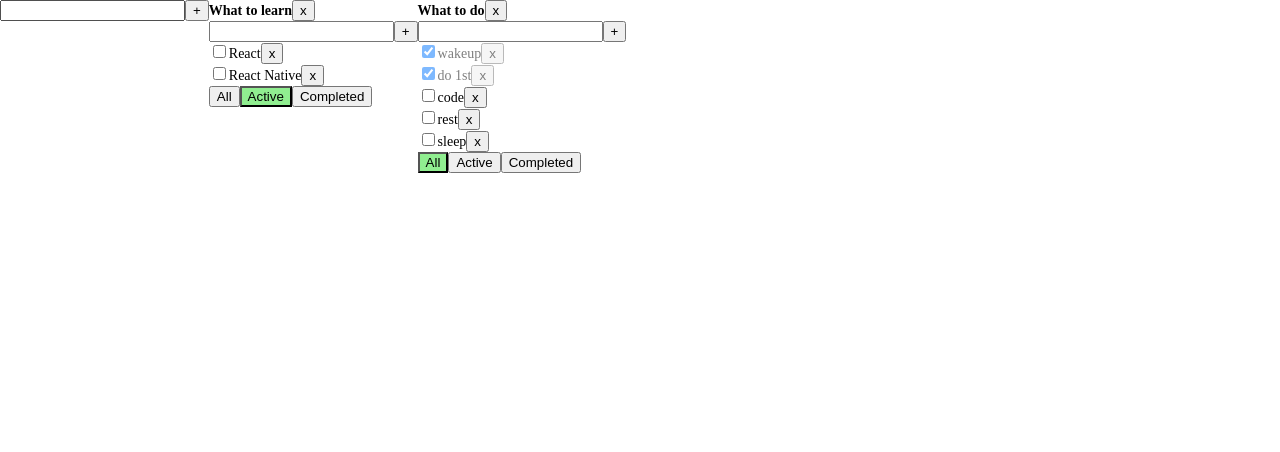
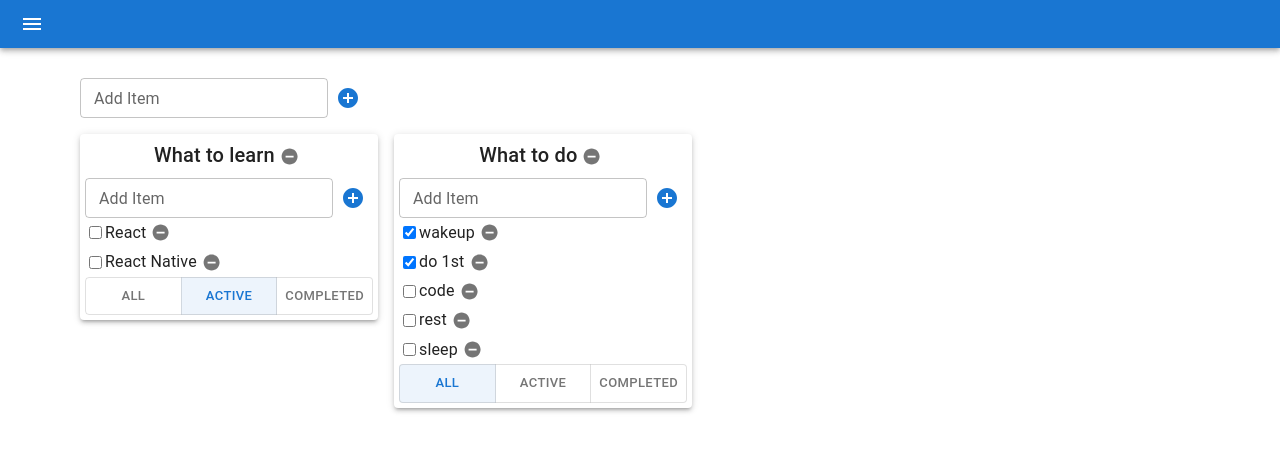
Before and after one commit to gqtpe/trello, a React (Create React App) app: page / in a window 1280 px wide. Shown: the top 452 px of the page. Built offline with nearby package versions, Linux system fonts and the light colour scheme.

Commit message:
todolist v07(new components):     --material ui

```diff
--- a/package.json
+++ b/package.json
@@ -3,6 +3,11 @@
   "version": "0.1.0",
   "private": true,
   "dependencies": {
+    "@emotion/react": "^11.11.4",
+    "@emotion/styled": "^11.11.5",
+    "@fontsource/roboto": "^5.0.13",
+    "@mui/icons-material": "^5.15.19",
+    "@mui/material": "^5.15.19",
     "@testing-library/jest-dom": "^5.14.1",
     "@testing-library/react": "^13.0.0",
     "@testing-library/user-event": "^13.2.1",
--- a/src/App.scss
+++ b/src/App.scss
@@ -1,3 +1,2 @@
 .App{
-    display: flex;
 }
--- a/src/App.tsx
+++ b/src/App.tsx
@@ -2,7 +2,11 @@ import React, {useState} from 'react';
 import './App.scss';
 import {TaskType, TodoList} from "./components/TodoList/TodoList";
 import {v4} from "uuid";
+import {AppBar, Container, Drawer, IconButton, Toolbar, Typography} from "@mui/material";
+import MenuIcon from '@mui/icons-material/Menu';
 import {AddItemForm} from "./components/AddItemForm/AddItemForm";
+import Grid from "@mui/material/Grid/Grid";
+
 
 export type FilterTypeValuesType = "ACTIVE" | "ALL" | "COMPLETED"
 export type TodoListType = {
@@ -40,9 +44,9 @@ function App() {
         }
         setTodoLists([...todoLists])
     }
-    const changeTodoListTitle = (todoListID: string, title: string)=>{
-        let todoList = todoLists.find(t=>t.id === todoListID)
-        if(todoList){
+    const changeTodoListTitle = (todoListID: string, title: string) => {
+        let todoList = todoLists.find(t => t.id === todoListID)
+        if (todoList) {
             todoList.title = title
             setTodoLists([...todoLists])
         }
@@ -82,21 +86,40 @@ function App() {
     }
     const changeTaskTitle = (todoListID: string, taskID: string, title: string) => {
         let currTasks = tasks[todoListID]
-        let task = currTasks.find(t=>t.id === taskID)
-        if(task){
+        let task = currTasks.find(t => t.id === taskID)
+        if (task) {
             task.title = title
             setTasks({...tasks})
         }
 
     }
 
-
-    console.log(tasks)
-
-
     return (
         <div className="App">
-            <AddItemForm addItem={addTodoList}/>
+            <AppBar position={'static'} sx={{mb: '30px'}}>
+                <Toolbar variant={"dense"}>
+                    <IconButton
+                        color="inherit"
+                        aria-label="open drawer"
+                        onClick={() => alert('open')}
+                        edge="start"
+                        sx={{mr: 2}}
+                    >
+                        <MenuIcon/>
+                    </IconButton>
+                </Toolbar>
+            </AppBar>
+            <Drawer
+                variant="persistent"
+                anchor="left"
+            >
+                <Typography>
+                    hello
+                </Typography>
+            </Drawer>
+            <Container>
+                <Grid container margin={2}><AddItemForm addItem={addTodoList}/></Grid>
+                <Grid container margin={2} direction="row" alignItems={'flex-start'} flexWrap={'wrap'} gap={2}>
                     {
                         todoLists.map((todoList) => {
                             let resultTasks = tasks[todoList.id]
@@ -124,6 +147,8 @@ function App() {
                             />
                         })
                     }
+                </Grid>
+            </Container>
         </div>
     );
 }
--- a/src/components/AddItemForm/AddItemForm.tsx
+++ b/src/components/AddItemForm/AddItemForm.tsx
@@ -1,5 +1,8 @@
 import React, {KeyboardEvent, useState} from "react";
-import styles from "../TodoList/TodoList.module.scss";
+import IconButton from "@mui/material/IconButton/IconButton";
+import AddCircleIcon from '@mui/icons-material/AddCircle';
+import TextField from "@mui/material/TextField/TextField";
+
 
 type AddItemFormPropsType = {
     addItem: (title: string) => void
@@ -7,39 +10,38 @@ type AddItemFormPropsType = {
 export const AddItemForm = ({addItem}: AddItemFormPropsType) => {
     let [title, setTitle] = useState<string>('');
     let [error, setError] = useState<string | null>(null)
-
     const addItemCallback = () => {
         if (title.trim() !== '') {
             addItem(title)
             setTitle('')
-
-        } else{
+        } else {
             setError('Title is required')
         }
-
-
     }
     const enterKeyPressHandler = (event: KeyboardEvent<HTMLInputElement>) => {
-
         if (event.key === 'Enter') {
             addItemCallback()
         }
     }
-    const changeItemHandler = (e: React.FormEvent<HTMLInputElement>) => {
+    const changeItemHandler = (e: React.ChangeEvent<HTMLInputElement>) => {
         if (error) {
             setError(null)
         }
         setTitle(e.currentTarget.value)
     }
     return <div>
-        <input
+        <TextField
+            label="Add Item"
+            variant={'outlined'}
+            value={title}
+            size={'small'}
+            error={!!error}
+            helperText={error}
             onChange={changeItemHandler}
-            type="text"
             onKeyUp={enterKeyPressHandler}
-            value={title}
-            className={error ? styles.error : ""}
         />
-        <button onClick={addItemCallback}>+</button>
-        {error && <div className={styles.errorMessage}>{error}</div>}
+        <IconButton onClick={addItemCallback} color={'primary'}>
+            <AddCircleIcon/>
+        </IconButton>
     </div>
 }
--- a/src/components/EditableSpan/EditableSpan.tsx
+++ b/src/components/EditableSpan/EditableSpan.tsx
@@ -1,24 +1,25 @@
+import TextField from '@mui/material/TextField/TextField';
 import React, {useState} from 'react';
 
 
 type PropsType = {
     value: string
-    setValue: (newTitle: string) =>void
+    setValue: (newTitle: string) => void
 }
-const EditableSpan = ({value,setValue}:PropsType) => {
+const EditableSpan = ({value, setValue}: PropsType) => {
     let [editMode, setEditMode] = useState<boolean>(false)
     let [title, setTitle] = useState<string>(value)
-    const activateEditMode = ()=>setEditMode(true)
-    const deactivateEditMode = ()=>{
+    const activateEditMode = () => setEditMode(true)
+    const deactivateEditMode = () => {
         setEditMode(false)
         setValue(title)
     }
-    const onChange = (e: React.ChangeEvent<HTMLInputElement>) =>{
+    const onChange = (e: React.ChangeEvent<HTMLInputElement>) => {
         setTitle(e.currentTarget.value)
     }
-    const enterHandler = (e: React.KeyboardEvent<HTMLDivElement>) =>{
-        if(e.key === 'Enter'){
-           deactivateEditMode()
+    const enterHandler = (e: React.KeyboardEvent<HTMLDivElement>) => {
+        if (e.key === 'Enter') {
+            deactivateEditMode()
         }
     }
 
@@ -26,15 +27,10 @@ const EditableSpan = ({value,setValue}:PropsType) => {
         deactivateEditMode()
 
     }
-    return editMode?
-        <input
-            value={title}
-            type="text"
-            onChange={onChange}
-            onKeyDown={enterHandler}
-            autoFocus={true}
-            onBlur={onBlurHandler}
-        />
+    return editMode ?
+        <TextField type="text" size={'small'} onKeyDown={enterHandler}
+                   autoFocus={true}
+                   onBlur={onBlurHandler} variant={'standard'} value={title} onChange={onChange}/>
         :
         <span onDoubleClick={activateEditMode}>{title}</span>
 };
--- /dev/null
+++ b/src/components/RemoveItem/RemoveItem.tsx
@@ -0,0 +1,21 @@
+import IconButton from "@mui/material/IconButton/IconButton";
+import RemoveCircleIcon from "@mui/icons-material/RemoveCircle";
+import React from "react";
+type RemoveItemPropsType = {
+    removeItem: () => void
+}
+export const RemoveItem = ({removeItem}: RemoveItemPropsType) => {
+    const svg = {
+        display: 'inline-block',
+        fontSize: '1.2rem',
+        transition: '0.3s',
+        ':hover': {
+            color: 'red',
+            transition: '0.3s'
+        }
+    }
+
+    return <IconButton size={"small"} onClick={removeItem}>
+        <RemoveCircleIcon fontSize={"inherit"} sx={svg}/>
+    </IconButton>
+}
--- a/src/components/TodoList/TodoList.module.scss
+++ b/src/components/TodoList/TodoList.module.scss
@@ -9,6 +9,22 @@
 .activeFilter {
   background-color: lightgreen;
 }
-.isDone {
-  opacity: 0.5;
+
+.todolist {
+  padding: 5px;
+  display: flex;
+  flex-direction: column;
+
+  h6 {
+    align-self: center;
+  }
+
+  &__list {
+  }
+
+  &__item {
+    display: flex;
+    align-items: center;
+  }
+
 }
--- a/src/components/TodoList/TodoList.tsx
+++ b/src/components/TodoList/TodoList.tsx
@@ -3,6 +3,8 @@ import {FilterTypeValuesType} from "../../App";
 import styles from './TodoList.module.scss'
 import {AddItemForm} from "../AddItemForm/AddItemForm";
 import EditableSpan from "../EditableSpan/EditableSpan";
+import {List, ListItem, Paper, ToggleButton, ToggleButtonGroup, Typography} from "@mui/material";
+import {RemoveItem} from "../RemoveItem/RemoveItem";
 
 type PropsType = {
     id: string
@@ -39,43 +41,49 @@ export const TodoList = ({
                              filter,
                              id
                          }: PropsType) => {
-    return (
-        <div>
-            <h3><EditableSpan value={title} setValue={(value)=>changeTodoListTitle(id,value)}/><button onClick={() => removeTodoList(id)}> x</button>
-        </h3>
-    <AddItemForm addItem={(title) => addTask(id, title)}/>
-    <ul>
+    const filterToggleHandler = (event: React.MouseEvent<HTMLElement, MouseEvent>, value: FilterTypeValuesType) => {
+        changeFilter(id, value)
+    }
 
-        {
+
+    let todoListsList = tasks.length === 0 ? <Typography variant={"subtitle1"} color={'gray'}>no tasks</Typography> :
         tasks.map(t => {
             const onChangeHandler = (e: React.FormEvent<HTMLInputElement>) => {
                 changeStatus(id, t.id, e.currentTarget.checked)
             }
-                return <li key={t.id} className={t.isDone ? styles.isDone : ''}>
-
+            return <ListItem key={t.id} disableGutters disablePadding className={styles.todolist__item}>
                 <input
                     type="checkbox"
                     checked={t.isDone}
                     onChange={onChangeHandler}
 
                 />
-                    <EditableSpan value={t.title} setValue={(value) => changeTaskTitle(id, t.id, value)}/>
-                    <button onClick={() => removeTask(id, t.id)}>x</button>
-                </li>
+                <Typography variant={'subtitle1'}><EditableSpan value={t.title}
+                                                                setValue={(value) => changeTaskTitle(id, t.id, value)}/></Typography>
+                <RemoveItem removeItem={() => removeTask(id, t.id)}/>
+            </ListItem>
         })
-        }
-    </ul>
-    <div>
-        <button className={filter === "ALL" ? styles.activeFilter : ''}
-                onClick={() => changeFilter(id, "ALL")}>All
-        </button>
-        <button className={filter === "ACTIVE" ? styles.activeFilter : ''}
-                onClick={() => changeFilter(id, "ACTIVE")}>Active
-        </button>
-        <button className={filter === "COMPLETED" ? styles.activeFilter : ''}
-                onClick={() => changeFilter(id, "COMPLETED")}>Completed
-        </button>
-    </div>
-</div>
+    return (
+        <Paper elevation={3} className={styles.todolist}>
+            <Typography gutterBottom variant="h6">
+                <EditableSpan
+                    value={title}
+                    setValue={(value) => changeTodoListTitle(id, value)}
+                />
+                <RemoveItem removeItem={() => removeTodoList(id)}/>
+            </Typography>
+
+            <AddItemForm addItem={(title) => addTask(id, title)}/>
+            <List className={`${styles.todolist__list} ${styles.list}`} disablePadding>
+                {todoListsList}
+            </List>
+            <ToggleButtonGroup
+                fullWidth size={'small'} value={filter} onChange={filterToggleHandler} exclusive color={'primary'}
+            >
+                <ToggleButton value={'ALL'}>ALL</ToggleButton>
+                <ToggleButton value={'ACTIVE'}>ACTIVE</ToggleButton>
+                <ToggleButton value={'COMPLETED'}>COMPLETED</ToggleButton>
+            </ToggleButtonGroup>
+        </Paper>
     )
 }
```
Also changed, not shown: 1 other file (tests, documents, lock files or other folders). Lines whose indentation alone changed are shown as unchanged.
